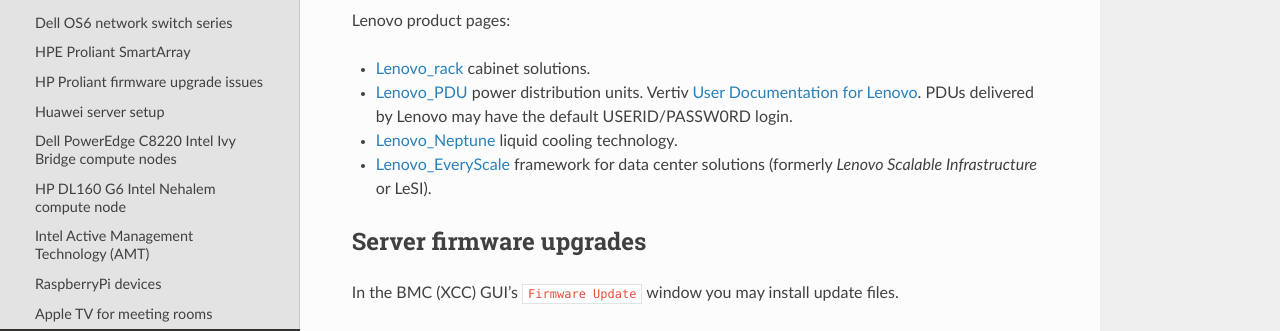
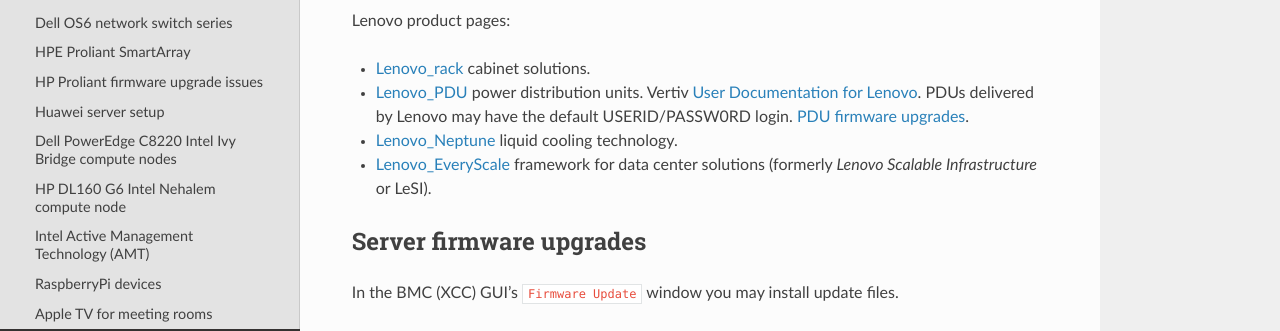
Before and after one commit to OleHolmNielsen/ITwiki, a Sphinx documentation site: the page built from docs/Lenovo_servers_and_racks.rst, in a window 1280 px wide and 1344 px high. Shown: the part 391-722 px from the top of the window. Built offline with Sphinx 7.4.7 and the Read the Docs theme 2.0.0, drawn with Linux system fonts in a browser that asks for light colours.

Commit message:
Vertiv PDU firmware upgrade

```diff
--- a/docs/Lenovo_servers_and_racks.rst
+++ b/docs/Lenovo_servers_and_racks.rst
@@ -21,6 +21,7 @@
 * Lenovo_PDU_ power distribution units.
   Vertiv `User Documentation for Lenovo <https://www.vertiv.com/en-us/support/avocent-support-lenovo/>`_.
   PDUs delivered by Lenovo may have the default USERID/PASSW0RD login.
+  `PDU firmware upgrades <https://www.vertiv.com/en-us/support/software-download/power-distribution/geist-upgradeable-series-v6-firmware/>`_.
 * Lenovo_Neptune_ liquid cooling technology.
 * Lenovo_EveryScale_ framework for data center solutions (formerly *Lenovo Scalable Infrastructure* or LeSI).
 
```
